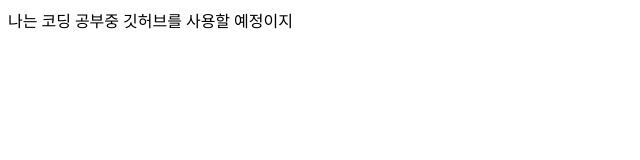
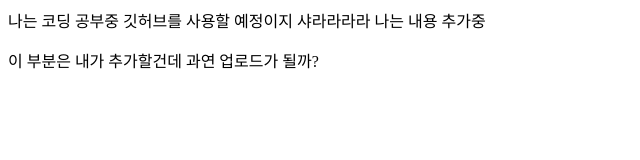
Before and after one commit to jayhyung9/Coalno-demo, a plain HTML site: page index.html in a window 1280 px wide. Shown: the whole page, without its empty margins (0-640 px from the left). Drawn offline with Linux system fonts and the light colour scheme.

Commit message:
second commit

```diff
--- a/index.html
+++ b/index.html
@@ -7,5 +7,7 @@
 </head>
 <body>
     나는 코딩 공부중 깃허브를 사용할 예정이지
+샤라라라라 나는 내용 추가중
+    <p>이 부분은 내가 추가할건데 과연 업로드가 될까?</p>
 </body>
 </html>
```
